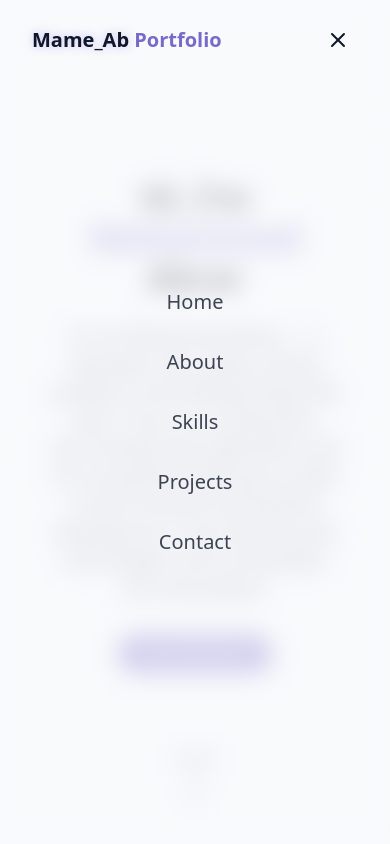
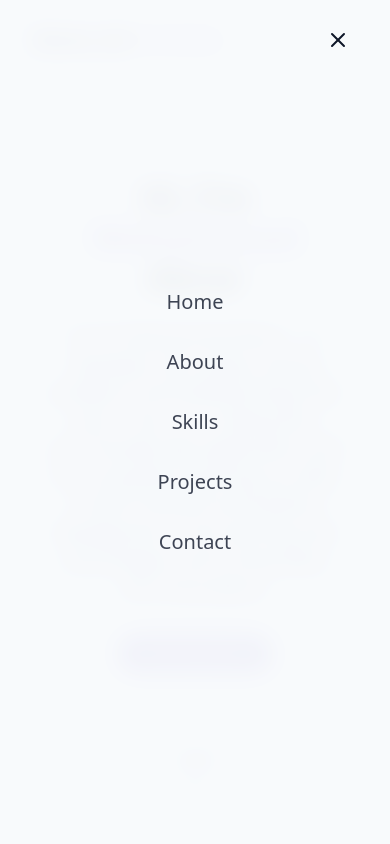
Before and after one commit to mame534424/FUTURE_FS_01, a React app: page / in a window 390 px wide. Both pictures are taken after a click on the button "Open Menu". Shown: the top 844 px of the page. Built offline with nearby package versions, Linux system fonts and the light colour scheme; the HTML template or start-up script is replaced by a standard one.

Commit message:
fix: hamburger icon solved

```diff
--- a/src/components/Navbar.jsx
+++ b/src/components/Navbar.jsx
@@ -2,7 +2,7 @@ import React from 'react'
 import { cn } from '@/lib/utils';
 import { Menu, X } from 'lucide-react';
 
-const navItems=[{name:"Home",href:"#hero"},{name:"About",href:"#about"},{name:"Skills",href:"#Skills"},{name:"Projects",href:"#projects"},
+const navItems=[{name:"Home",href:"#hero"},{name:"About",href:"#about"},{name:"Skills",href:"#skills"},{name:"Projects",href:"#projects"},
 {name:"Contact",href:"#contact"}]
 
 const Navbar = () => {
@@ -48,7 +48,7 @@ const Navbar = () => {
 
 
 
-        <button className='md:hidden z-50 text-foreground p-2'
+        <button className='md:hidden z-[60] text-foreground p-2'
         aria-label={isMenuOpen? "Close Menu":"Open Menu" }
         onClick={()=>{setIsMenuOpen((prev)=>!prev)}}>
             {isMenuOpen? <X size={24}/> : <Menu size={24}/> }
@@ -56,9 +56,16 @@ const Navbar = () => {
         </button>
 
 
-        <div className={cn("fixed inset-0 bg-background/70 backdrop-blur-md flex flex-col items-center justify-center ","transition-all duration-300 md:hidden",
-            isMenuOpen? "opacity-100 pointer-events-auto":"opacity-0 pointer-events-none",
-        )}>
+        <div
+            className={cn(
+                "fixed inset-0 z-50 bg-background/95 backdrop-blur-md flex flex-col items-center justify-center",
+                "transition-all duration-300 md:hidden",
+                isMenuOpen
+                ? "opacity-100 pointer-events-auto "
+                : "opacity-0 pointer-events-none",
+                isScrolled? "py-50":"py-5"
+            )}
+            >
         <div className='flex flex-col space-y-8 text-xl '>
             {navItems.map((item,key)=>(
                 <a key={key} className='text-foreground/80 hover:text-primary transition-colors duration-300'
```
